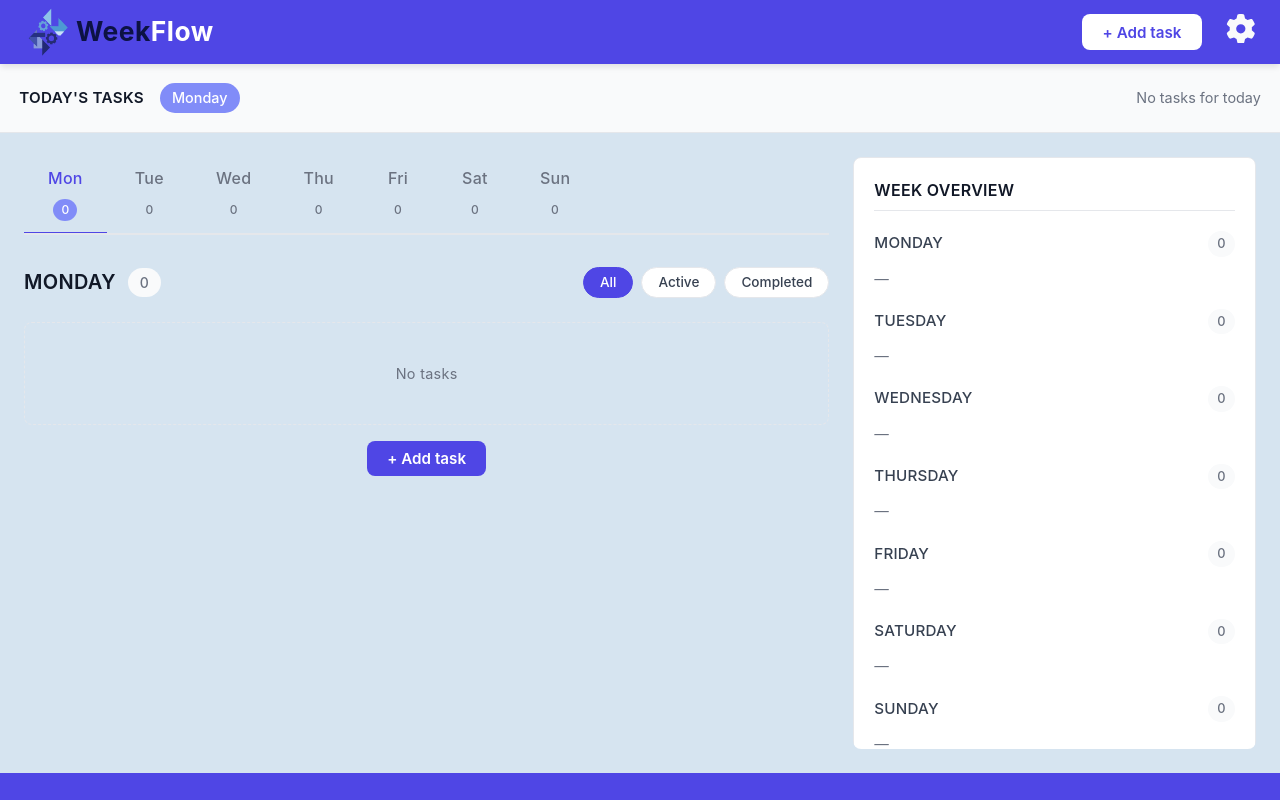
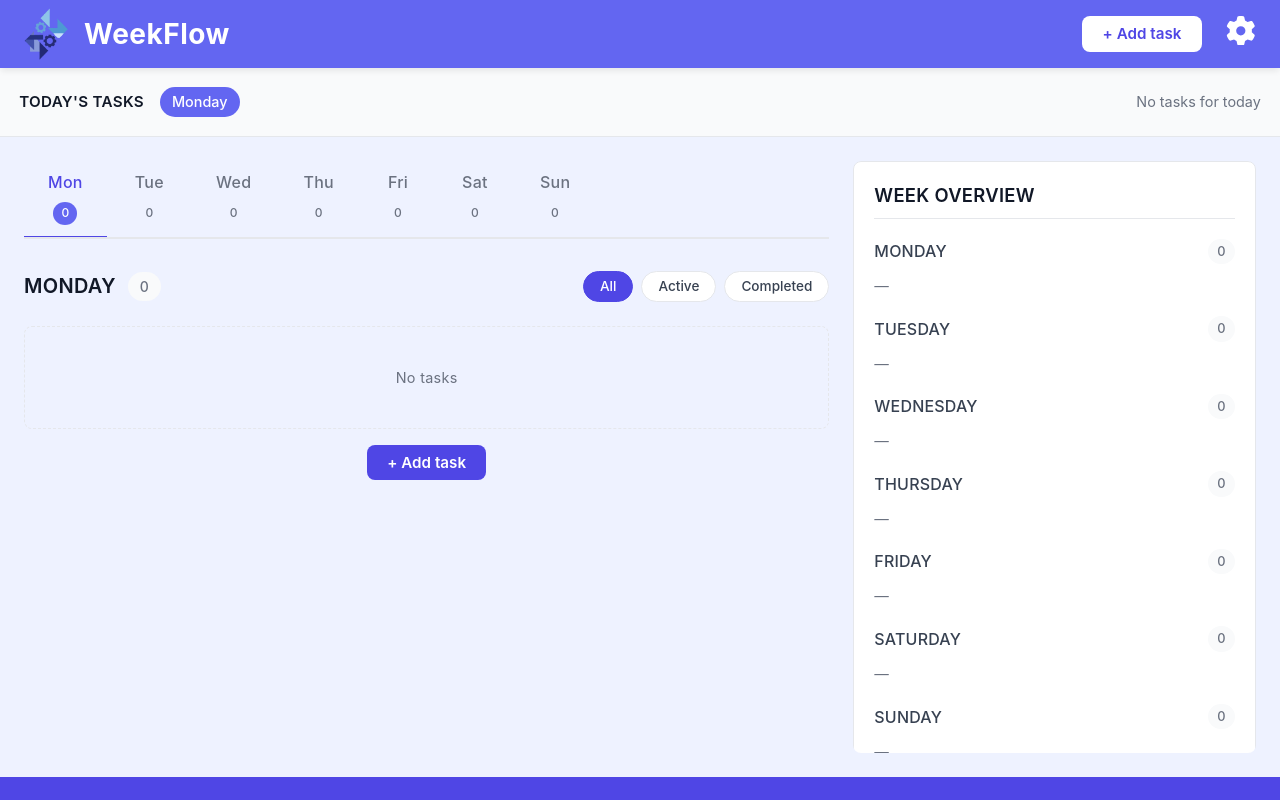
Before and after one commit to regentrock/weekflow-next-ts, a Next.js app: page / in a window 1280 px wide. Shown: the top 800 px of the page. Built offline with nearby package versions, Linux system fonts and the light colour scheme.

Commit message:
Alterações de estilos CSS, aprimoramento de pequenos detalhes

```diff
--- a/src/app/globals.css
+++ b/src/app/globals.css
@@ -1,8 +1,8 @@
 :root {
   /* Cores principais - tema claro */
   --primary: #4F46E5;
-  --primary-light: #818CF8;
-  --primary-dark: #3730A3;
+  --primary-light: #6366F1;
+  --primary-dark: #4338CA;
 
   --gray-50: #F9FAFB;
   --gray-100: #F3F4F6;
@@ -15,33 +15,34 @@
   --gray-800: #1F2937;
   --gray-900: #111827;
 
-  --success: #10B981;
+  --success: #22C55E;
   --warning: #F59E0B;
   --danger: #EF4444;
   --info: #3B82F6;
 
   /* Backgrounds e cores de superfície */
-  --bg-primary: var(--primary);
-  --bg-secondary: white;
-  --bg-tertiary: var(--gray-50);
-  --bg-card: white;
-  --bg-board: #D6E4F0;
+  --bg-primary: #6366F1;
+  --bg-secondary: #4F46E5;
+  --bg-tertiary: #F9FAFB;
+  --bg-card: #FFFFFF;
+  --bg-board: #EEF2FF;
 
   /* Texto */
-  --text-primary: var(--gray-900);
-  --text-secondary: var(--gray-700);
-  --text-tertiary: var(--gray-500);
-  --text-inverse: white;
+  --logo-span: #0c1243;
+  --text-primary: #111827;
+  --text-secondary: #374151;
+  --text-tertiary: #6B7280;
+  --text-inverse: #FFFFFF;
 
   /* Bordas */
-  --border-color: var(--gray-200);
-  --border-color-hover: var(--gray-300);
+  --border-color: #E5E7EB;
+  --border-color-hover: #D1D5DB;
 
   /* Sombras */
-  --shadow-sm: 0 1px 2px 0 rgb(0 0 0 / 0.05);
-  --shadow: 0 1px 3px 0 rgb(0 0 0 / 0.1), 0 1px 2px -1px rgb(0 0 0 / 0.1);
-  --shadow-md: 0 4px 6px -1px rgb(0 0 0 / 0.1);
-  --shadow-lg: 0 10px 15px -3px rgb(0 0 0 / 0.1);
+  --shadow-sm: 0 1px 2px 0 rgb(0 0 0 / 0.04);
+  --shadow: 0 1px 3px 0 rgb(0 0 0 / 0.06), 0 1px 2px -1px rgb(0 0 0 / 0.06);
+  --shadow-md: 0 4px 6px -1px rgb(0 0 0 / 0.08);
+  --shadow-lg: 0 10px 15px -3px rgb(0 0 0 / 0.08);
 
   --radius-sm: 0.375rem;
   --radius: 0.5rem;
@@ -56,39 +57,39 @@
   --primary-light: #818CF8;
   --primary-dark: #4F46E5;
 
-  --gray-50: #1F2937;
-  --gray-100: #374151;
-  --gray-200: #4B5563;
-  --gray-300: #6B7280;
-  --gray-400: #9CA3AF;
-  --gray-500: #D1D5DB;
-  --gray-600: #E5E7EB;
-  --gray-700: #F3F4F6;
-  --gray-800: #F9FAFB;
-  --gray-900: #FFFFFF;
+  --gray-50: #0F172A;
+  --gray-100: #111827;
+  --gray-200: #1F2937;
+  --gray-300: #374151;
+  --gray-400: #4B5563;
+  --gray-500: #6B7280;
+  --gray-600: #9CA3AF;
+  --gray-700: #D1D5DB;
+  --gray-800: #E5E7EB;
+  --gray-900: #F9FAFB;
 
-  --success: #10B981;
-  --warning: #F59E0B;
-  --danger: #EF4444;
-  --info: #3B82F6;
+  --success: #22C55E;
+  --warning: #FBBF24;
+  --danger: #F87171;
+  --info: #60A5FA;
 
-  --bg-primary: var(--primary);
-  --bg-secondary: #1F2937;
-  --bg-tertiary: #374151;
-  --bg-card: #2D3748;
-  --bg-board: #1A202C;
+  --bg-primary: #111e3b;
+  --bg-secondary: #0F172A;
+  --bg-tertiary: #283241;
+  --bg-card: #1F2937;
+  --bg-board: #0B1220;
 
-  --text-primary: var(--gray-900);
-  --text-secondary: var(--gray-700);
-  --text-tertiary: var(--gray-500);
-  --text-inverse: #1F2937;
+  --text-primary: #F9FAFB;
+  --text-secondary: #D1D5DB;
+  --text-tertiary: #9CA3AF;
+  --text-inverse: #111827;
 
-  --border-color: var(--gray-600);
-  --border-color-hover: var(--gray-500);
+  --border-color: #374151;
+  --border-color-hover: #4B5563;
 
-  --shadow-sm: 0 1px 2px 0 rgb(0 0 0 / 0.3);
-  --shadow: 0 1px 3px 0 rgb(0 0 0 / 0.4), 0 1px 2px -1px rgb(0 0 0 / 0.4);
-  --shadow-md: 0 4px 6px -1px rgb(0 0 0 / 0.4);
+  --shadow-sm: 0 1px 2px 0 rgb(0 0 0 / 0.25);
+  --shadow: 0 1px 3px 0 rgb(0 0 0 / 0.35), 0 1px 2px -1px rgb(0 0 0 / 0.35);
+  --shadow-md: 0 1px 2px -1px rgb(0 0 0 / 0.25);
   --shadow-lg: 0 10px 15px -3px rgb(0 0 0 / 0.4);
 }
 
--- a/src/app/layout.tsx
+++ b/src/app/layout.tsx
@@ -7,8 +7,8 @@ export function generateMetadata(): Metadata {
 
   return {
     icons: {
-      icon: '/transparent-logo-icon.png',
-      shortcut: '/transparent-logo-icon.png',
+      icon: '/logo-icon-meta.png',
+      shortcut: '/logo-icon-meta.png',
     },
     title: `WeekFlow | ${day}`,
     description: "Verify your daily tasks.",
--- a/src/components/DayColumn/DayColumn.module.css
+++ b/src/components/DayColumn/DayColumn.module.css
@@ -22,7 +22,7 @@
 }
 
 .floatingBtn {
-  display: none;
+  display: none !important;
   background-color: var(--primary);
   color: #fff;
   border: none;
@@ -165,7 +165,7 @@
   }
 
 .floatingBtn{
-  display: block;
+  display: block !important;
   position: fixed;
 }
 
--- a/src/components/Footer/Footer.module.css
+++ b/src/components/Footer/Footer.module.css
@@ -1,5 +1,5 @@
 .footer {
-  background: var(--bg-primary);
+  background: var(--bg-secondary);
   color: var(--text-inverse);
   padding: 3rem 0;
   width: 100%;
@@ -19,10 +19,22 @@
   gap: 2rem;
 }
 
-.logo {
+.logo{
+  display: flex;
+  flex-direction: row;
+  align-items: center;
+  margin: 0 auto;
+  gap: 0.75rem;
+}
+
+.logo img{
+  max-width: 4rem;
+}
+
+.logoText {
   font-size: 1.5rem;
   font-weight: 700;
-  color: var(--text-inverse);
+  color: white;
   text-transform: uppercase;
   letter-spacing: 1px;
   margin: 0;
@@ -62,6 +74,7 @@
     gap: 1.5rem;
   }
   .logo {
+    flex-direction: column;
     font-size: 1.75rem;
   }
   .links {
--- a/src/components/Footer/Footer.tsx
+++ b/src/components/Footer/Footer.tsx
@@ -12,7 +12,10 @@ export default function Footer() {
       <div className={styles.container}>
         <div className={styles.content}>
           <div>
-            <h3 className={styles.logo}>WeekFlow</h3>
+            <div className={styles.logo}>
+              <img src="/transparent-logo-icon.png"/>
+              <h3 className={styles.logoText}>WeekFlow</h3>
+            </div>
             <p className={styles.copyright}>
               © {currentYear} WeekFlow. {t('rights')}
             </p>
--- a/src/components/Header/Header.module.css
+++ b/src/components/Header/Header.module.css
@@ -1,7 +1,7 @@
 .header {
   position: sticky;
   top: 0;
-  background-color: var(--primary);
+  background-color: var(--bg-primary);
   color: white;
   padding: 0.5rem 1.5rem;
   display: flex;
@@ -14,25 +14,21 @@
 .logoContainer {
   display: flex;
   align-items: center;
-  gap: 0.25rem;
+  gap: 1rem;
 }
 
 .logoImage {
-  width: 48px;
-  height: 48px;
+  width: 2.75rem;
   object-fit: contain;
   margin: 0;
 }
 
 .logoText {
-  font-size: 1.65rem;
+  color: white;
+  font-size: 1.75rem;
   font-weight: 700;
   letter-spacing: 0.5px;
   margin: 0;
-}
-
-.logoText span{
-    color: #0c1243;
 }
 
 .buttonsContainer{
@@ -65,22 +61,30 @@
 .optionsBtn{
     background: none;
     border: none;
-    color: var(--gray-50);
+    color: white;
     font-size: 1.85rem;
+    transition: var(--transition);
 }
 
-/* Responsividade */
+.optionsBtn:hover{
+    cursor: pointer;
+    color: rgb(220, 220, 231);
+    transition: var(--transition);
+}
+
 @media (max-width: 640px) {
   .header {
     padding: 0.75rem 1rem;
   }
+
+  .logoContainer{
+    gap: 0.75rem;
+  }
+
   .logoText {
     font-size: 1.65rem;
   }
-  .logoImage {
-    width: 36px;
-    height: 36px;
-  }
+
   .addTaskBtn {
     display: none;
   }
--- a/src/components/Header/Header.tsx
+++ b/src/components/Header/Header.tsx
@@ -18,11 +18,9 @@ export default function Header({ onAddTaskClick }: Props) {
   return (
     <header className={styles.header}>
       <div className={styles.logoContainer}>
-        <Image
+        <img
           src="/transparent-logo-icon.png"
           alt="WeekFlow Logo"
-          width={32}
-          height={32}
           className={styles.logoImage}
         />
         <h1 className={styles.logoText}>
--- a/src/components/TaskForm/TaskForm.module.css
+++ b/src/components/TaskForm/TaskForm.module.css
@@ -16,7 +16,7 @@
 }
 
 .formContainer {
-  background: white;
+  background: var(--bg-card);
   width: 100%;
   max-width: 480px;
   border-radius: var(--radius-lg);
@@ -129,11 +129,12 @@
 
 .actions button[type="button"] {
   background: white;
-  color: var(--gray-600);
+  color: var(--gray-200);
   border: 1px solid var(--gray-300);
 }
 
 .actions button[type="button"]:hover {
+  color: var(--gray-700);
   background: var(--gray-50);
   border-color: var(--gray-400);
 }
--- a/src/components/WeekOverview/WeekOverview.module.css
+++ b/src/components/WeekOverview/WeekOverview.module.css
@@ -9,7 +9,7 @@
 }
 
 .title {
-  font-size: 1rem;
+  font-size: 1.15rem;
   font-weight: 600;
   color: var(--text-primary);
   text-transform: uppercase;
@@ -42,6 +42,7 @@
 .dayName {
   text-transform: uppercase;
   letter-spacing: 0.2px;
+  font-size: 1rem;
 }
 .dayCount {
   font-size: 0.8rem;
@@ -64,7 +65,7 @@
   display: flex;
   align-items: center;
   gap: 0.5rem;
-  font-size: 0.9rem;
+  font-size: 0.95rem;
   color: var(--text-secondary);
   line-height: 1.4;
 }
```
Also changed, not shown: public/logo-icon-meta.png (added).
